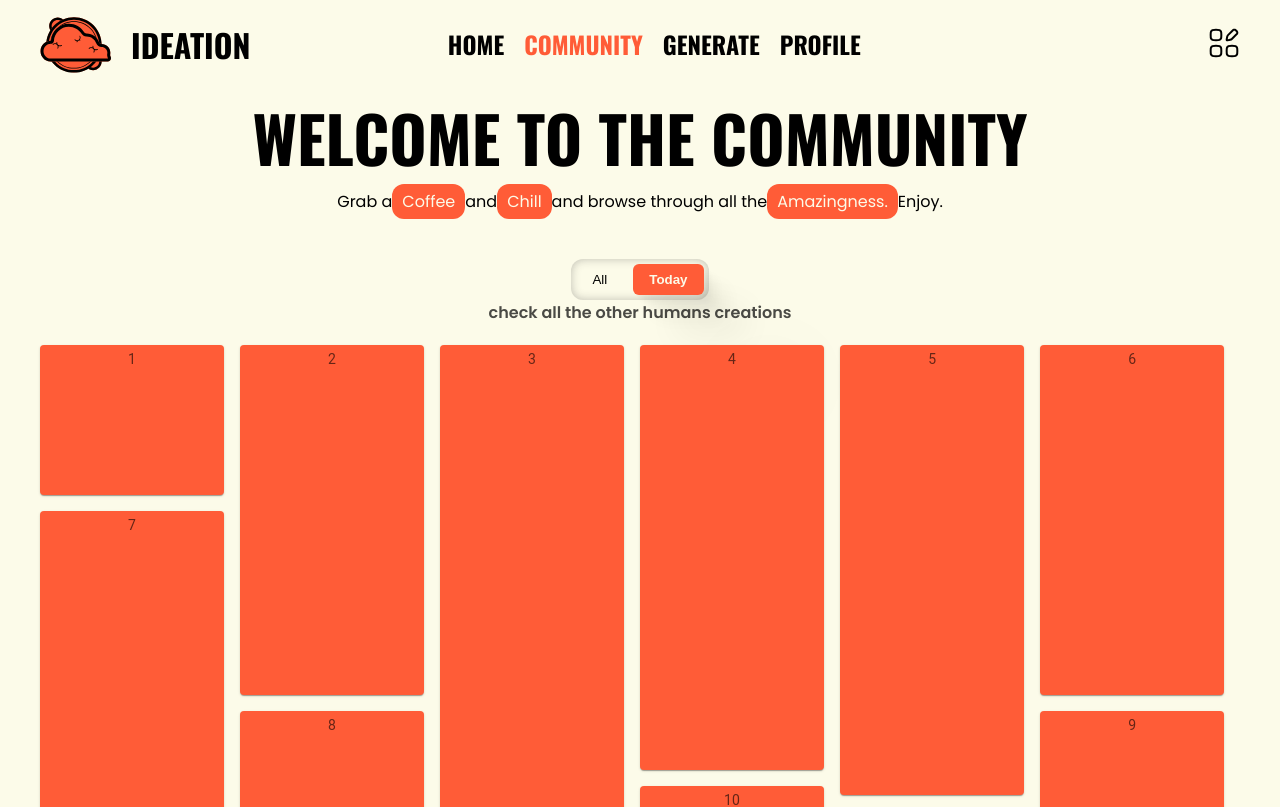
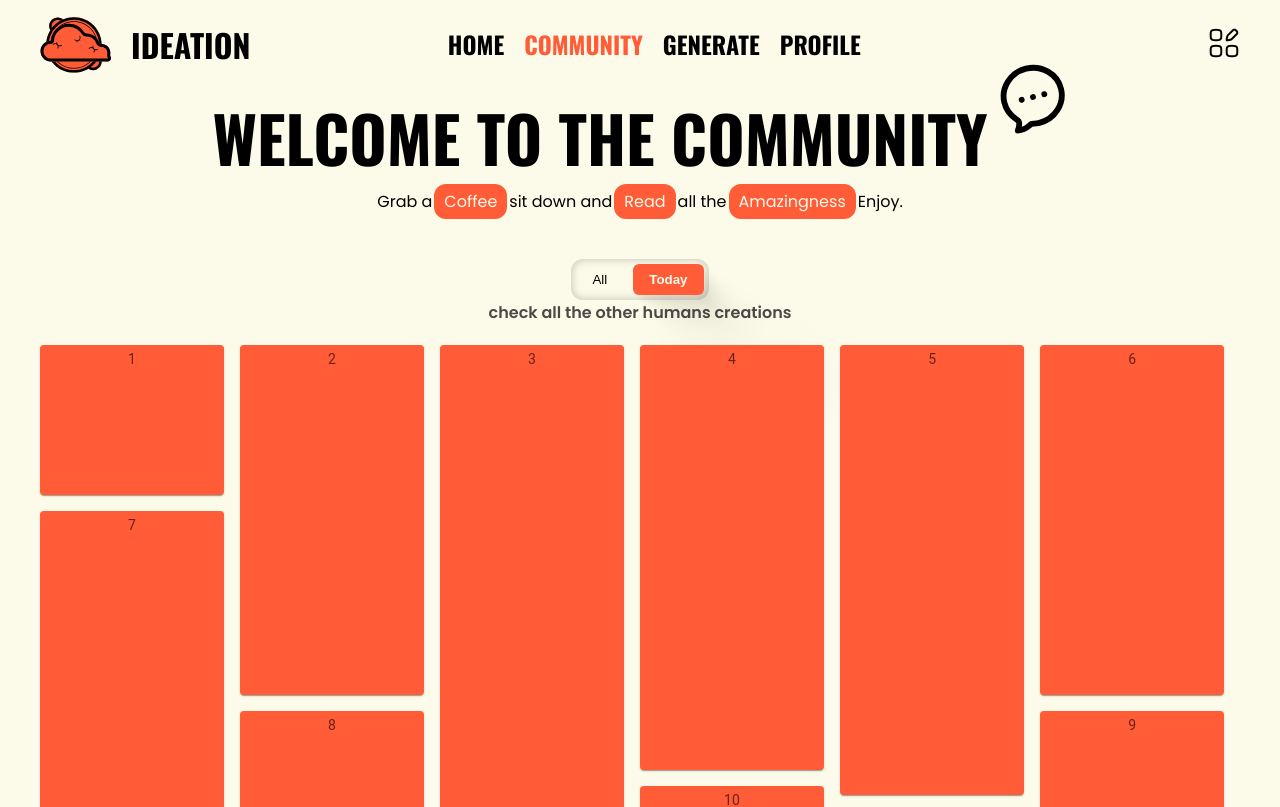
Before and after one commit to Ungerer221/Ideation-Term4-Project, a React (Create React App) app in the folder my-app/: page /community in a window 1280 px wide. Shown: the top 807 px of the page. Built offline with nearby package versions, Linux system fonts and the light colour scheme.

Commit message:
Random word component for community page
plus other tweaks

```diff
--- /dev/null
+++ b/my-app/src/components/randomwordComps/RandomActions.jsx
@@ -0,0 +1,31 @@
+import React, { useEffect, useState } from 'react';
+
+const RandomActions = () => {
+    const words = ['Chill', 'Relax with', 'Read', 'comprehend', 'Grapple'];
+    const [currentWord, setCurrentWord] = useState('');
+
+    useEffect(() => {
+        // Function to select a random word
+        const getRandomWord = () => {
+            const randomIndex = Math.floor(Math.random() * words.length);
+            setCurrentWord(words[randomIndex]);
+        };
+
+        // Get a random word immediately
+        getRandomWord();
+
+        // Set up interval to change word every minute (60000 ms)
+        const intervalId = setInterval(getRandomWord, 60000);
+
+        // Clean up the interval on component unmount
+        return () => clearInterval(intervalId);
+    }, [words]);
+
+    return (
+        <div>
+            <p style={{ fontSize: '16px' }}>{currentWord}</p>
+        </div>
+    );
+};
+
+export default RandomActions;
--- /dev/null
+++ b/my-app/src/components/randomwordComps/RandomAdjectives.jsx
@@ -0,0 +1,31 @@
+import React, { useEffect, useState } from 'react';
+
+const RandomAdjectives = () => {
+    const words = ['Awsomness', 'Brilience', 'Amazingness', 'Genius', 'ART'];
+    const [currentWord, setCurrentWord] = useState('');
+
+    useEffect(() => {
+        // Function to select a random word
+        const getRandomWord = () => {
+            const randomIndex = Math.floor(Math.random() * words.length);
+            setCurrentWord(words[randomIndex]);
+        };
+
+        // Get a random word immediately
+        getRandomWord();
+
+        // Set up interval to change word every minute (60000 ms)
+        const intervalId = setInterval(getRandomWord, 60000);
+
+        // Clean up the interval on component unmount
+        return () => clearInterval(intervalId);
+    }, [words]);
+
+    return (
+        <div>
+            <p style={{ fontSize: '16px' }}>{currentWord}</p>
+        </div>
+    );
+};
+
+export default RandomAdjectives;
--- /dev/null
+++ b/my-app/src/components/randomwordComps/RandomDrinks/RandomDrinks.jsx
@@ -0,0 +1,33 @@
+// import React from "react";
+
+import React, { useEffect, useState } from 'react';
+
+const RandomDrinks = () => {
+  const words = ['Tea', 'Coffee', 'Apple Juice', 'Sausage Juice', 'Starbucks', 'Grape Juice', 'Water',];
+  const [currentWord, setCurrentWord] = useState('');
+
+  useEffect(() => {
+    // Function to select a random word
+    const getRandomWord = () => {
+      const randomIndex = Math.floor(Math.random() * words.length);
+      setCurrentWord(words[randomIndex]);
+    };
+
+    // Get a random word immediately
+    getRandomWord();
+
+    // Set up interval to change word every minute (60000 ms)
+    const intervalId = setInterval(getRandomWord, 60000);
+
+    // Clean up the interval on component unmount
+    return () => clearInterval(intervalId);
+  }, [words]);
+
+  return (
+    <div>
+      <p style={{fontSize:'16px'}}>{currentWord}</p>
+    </div>
+  );
+};
+
+export default RandomDrinks;
--- a/my-app/src/pages/CommunityPage/CommunityPage.jsx
+++ b/my-app/src/pages/CommunityPage/CommunityPage.jsx
@@ -1,11 +1,19 @@
-import React from "react";
+import React, { useEffect, useState } from "react";
 import styles from './CommunityStyle.module.scss'
+
+// components
+import RandomDrinks from '../../components/randomwordComps/RandomDrinks/RandomDrinks';
+import RandomActions from '../../components/randomwordComps/RandomActions';
+import RandomAdjectives from '../../components/randomwordComps/RandomAdjectives';
 
 // MUI
 import Box from '@mui/material/Box';
 import Masonry from '@mui/lab/Masonry';
 import { styled } from '@mui/material/styles';
 import Paper from '@mui/material/Paper';
+
+// Icons
+import CommunityIconBubble from '../../assets/icons/bubble-chat-stroke-rounded.svg'
 
 function CommunityPage() {
 
@@ -22,26 +30,49 @@ function CommunityPage() {
         }),
     }));
 
+    // would work on a booleen value
+    // const buttonClick = false
+    const [buttonClick, setButtonClick] = useState(false);
+
+    console.log(buttonClick)
+
+    const handleClick = () => {
+        setButtonClick(true); // Change the value to true
+    };
+
+    if (buttonClick === true) {
+        alert("deez");
+
+    }
+    const isActive = (buttonClick) => {
+
+    }
+
     return (
         <div className={styles.communityPageMainContainer}>
             <div className={styles.communityTopBanner}>
-                <h1>welcome to the community</h1>
+                <div className={styles.titleCon}>
+                    <h1>welcome to the community</h1>
+                    <img src={CommunityIconBubble} alt="icon" />
+                </div>
                 <div className={styles.communityTopBannerParaText}>
                     {/* have the highlighted text variable that randomly change every minute so like the coffee will change to be different drinks */}
                     <p>Grab a </p>
-                    <p className={styles.higlightedText}>Coffee</p>
-                    <p>and</p>
-                    <p className={styles.higlightedText}>Chill</p>
-                    <p > and browse through all the</p>
-                    <p className={styles.higlightedText}>Amazingness.</p>
-                    <p >Enjoy.</p>
+                    <p className={styles.higlightedText}><RandomDrinks /></p>
+                    <p>sit down and </p>
+                    <p className={styles.higlightedText}><RandomActions /></p>
+                    <p > all the </p>
+                    <p className={styles.higlightedText}><RandomAdjectives /></p>
+                    <p > Enjoy.</p>
                     {/* <div>Grab a <div className={styles.higlightedText}>coffee</div>, <div className={styles.higlightedText}>chill</div>, and browse through all the amazingness. <div className={styles.higlightedText}>Enjoy.</div></div> */}
                 </div>
             </div>
             <div className={styles.CommunityPageContentDisplay}>
                 <div className={styles.timeframeSwitch}>
-                    <button className={styles.allTime}>all</button>
-                    <button className={styles.todayTime}>today</button>
+                    <button onClick={handleClick} className={styles.allTime}>all</button>
+                    <button onClick={handleClick} className={styles.todayTime}>today</button>
+                    {/* <button onClick={handleClick} className={`${styles["inActive"]} ${isActive(buttonClick == true) ? styles.active : ""}`}>all</button> */}
+                    {/* <button onClick={handleClick} className={`${styles["inActive"]} ${isActive() ? styles.active : ""}`}>today</button> */}
                 </div>
                 {/* <div className={styles.timeframeSwitch}>
                     <button className={styles.allTime}>all</button>
--- a/my-app/src/pages/CommunityPage/CommunityStyle.module.scss
+++ b/my-app/src/pages/CommunityPage/CommunityStyle.module.scss
@@ -14,6 +14,18 @@ $test02BgColor: #98CD57;
         flex-direction: column;
         justify-content: center;
         align-items: center;
+
+        .titleCon{
+            display: flex;
+            gap: 10px;
+
+            img{
+                width: 70px;
+                position: relative;
+                bottom: 40px;
+                transform: rotate(-14deg);
+            }
+        }
 
         h1 {
             font-family: "Oswald", sans-serif;
@@ -35,6 +47,7 @@ $test02BgColor: #98CD57;
             // flex-wrap: wrap;
             align-items: center;
             user-select: none;
+            gap: 2px;
 
             .higlightedText {
                 padding: 5px 10px;
@@ -127,4 +140,7 @@ $test02BgColor: #98CD57;
             margin-top: 20px;
         }
     }
+    .active{
+        background-color: $test02BgColor;
+    }
 }
--- a/my-app/src/pages/Homepage/HomepageStyle.module.scss
+++ b/my-app/src/pages/Homepage/HomepageStyle.module.scss
@@ -35,11 +35,16 @@ $test02BgColor: #98CD57;
                 text-transform: uppercase;
                 font-size: 64px;
                 margin: 0;
+                margin-top: -40px;
+                transform: scale(-1,-1);
+                position: relative;
+                width: fit-content;
             }
 
             p {
                 width: 500px;
                 font-family: "Poppins", sans-serif;
+                margin-bottom: 20px;
             }
         }
     }
--- a/my-app/src/pages/profilePage/ProfilePageStyle.module.scss
+++ b/my-app/src/pages/profilePage/ProfilePageStyle.module.scss
@@ -95,6 +95,12 @@ $test02BgColor: #98CD57;
             padding: 40px 20px;
             box-sizing: border-box;
 
+            width: 100%;
+            height: 100%;
+            background-image: radial-gradient(rgba(255, 255, 255, 0.452) 2px, transparent 0);
+            background-size: 30px 30px;
+            background-position: -5px -5px;
+
             .profileTileImgCon {
                 background-color: $backgroundColor;
                 border-radius: 100%;
```
Also changed, not shown: my-app/src/assets/icons/bubble-chat-stroke-rounded.svg (added).
